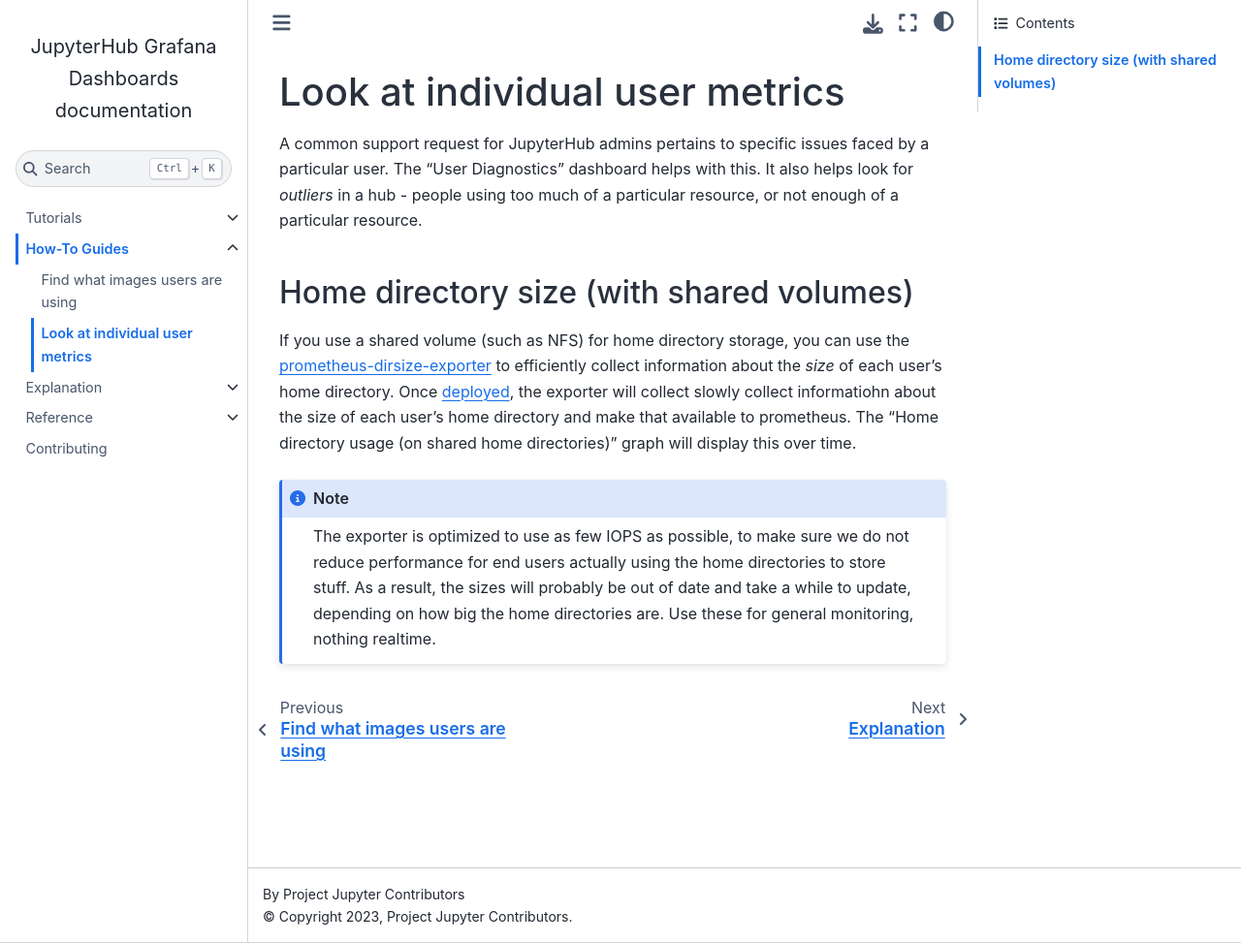
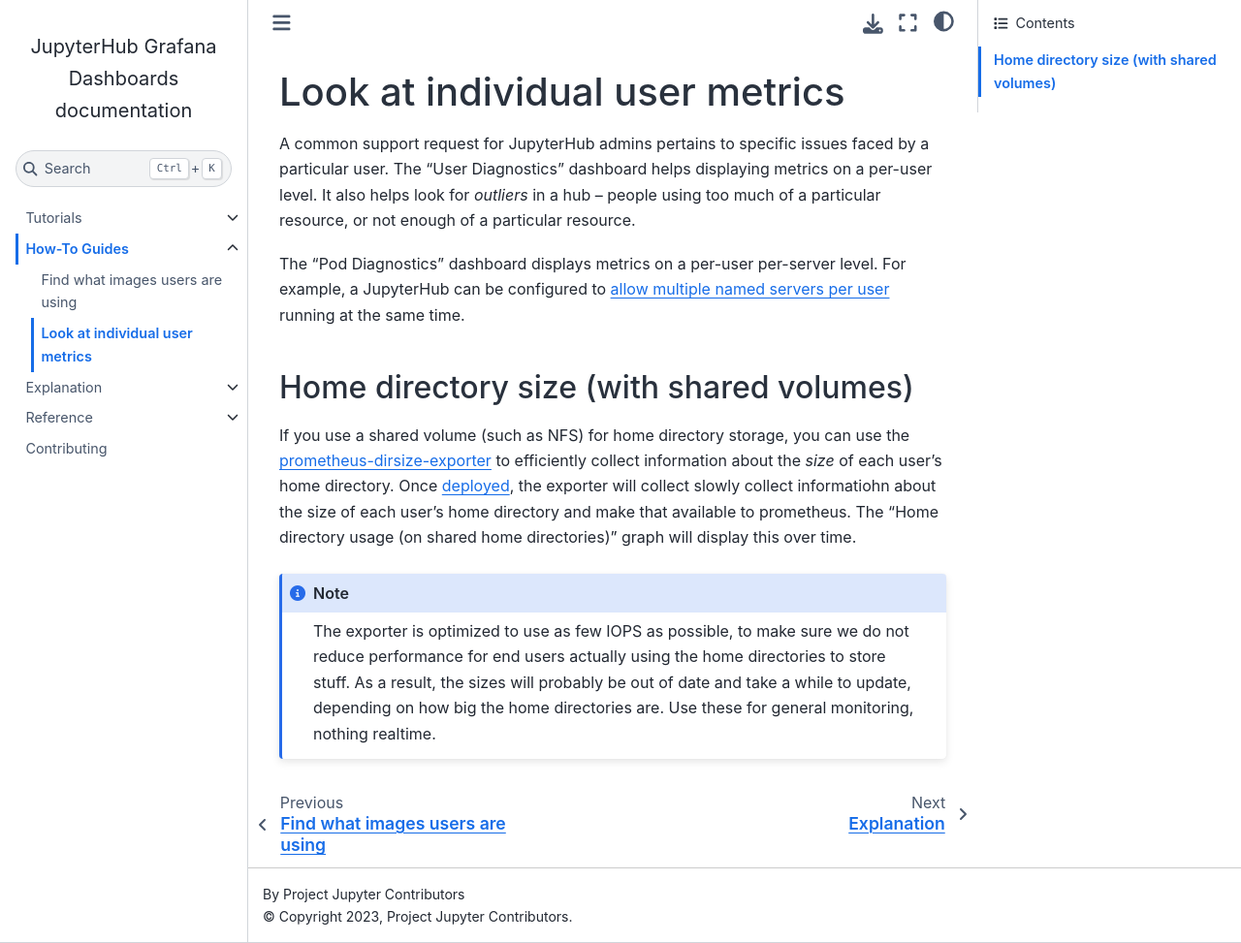
Before and after one commit to jupyterhub/grafana-dashboards, a Sphinx documentation site: the page built from docs/howto/user-diagnostics.md, in a window 1280 px wide and 973 px high. Shown: the whole window at 97% size. Built offline with Sphinx 7.4.7 and the Sphinx Book theme 1.1.4, drawn with Linux system fonts in a browser that asks for light colours.

Commit message:
Update docs

```diff
--- a/docs/howto/user-diagnostics.md
+++ b/docs/howto/user-diagnostics.md
@@ -1,9 +1,13 @@
 # Look at individual user metrics
 
 A common support request for JupyterHub admins pertains to specific issues
-faced by a particular user. The "User Diagnostics" dashboard helps with this.
-It also helps look for *outliers* in a hub - people using too much of a particular
-resource, or not enough of a particular resource.
+faced by a particular user. The "User Diagnostics" dashboard helps displaying
+metrics on a per-user level. It also helps look for *outliers* in a hub –
+people using too much of a particular resource, or not enough of a particular
+resource.
+
+The "Pod Diagnostics" dashboard displays metrics on a per-user per-server level.
+For example, a JupyterHub can be configured to [allow multiple named servers per user](https://jupyterhub.readthedocs.io/en/stable/howto/configuration/config-user-env.html#named-servers) running at the same time.
 
 ## Home directory size (with shared volumes)
 
```
